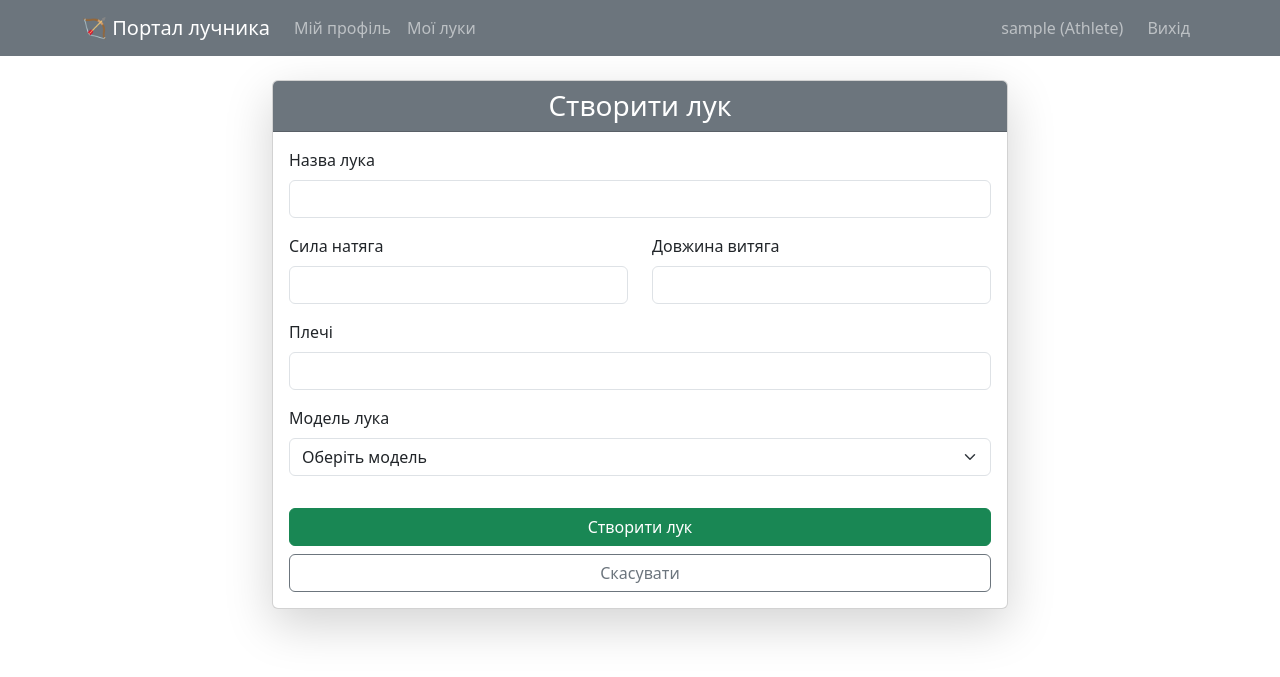
After one commit to Marharet/archer-portal, a Flask app: page /bow/create in a window 1280 px wide. The commit adds this page. Shown: the top 677 px of the page. Run offline with Flask 3, Linux system fonts and the light colour scheme; the visitor is signed in with stand-in values (Sample User, id 1).

Commit message:
Implemented CRUD operations, added a form for editing/adding new bows, and a page displaying account data

```diff
--- a/routes.py
+++ b/routes.py
@@ -54,6 +54,95 @@ def logout():
     return redirect(url_for('login'))
 
 
+# ----------------- МАРШРУТИ ДЛЯ ЛУКІВ ---------------
+
+# перегляд своїх луків
+@app.route('/my_bows')
+@login_required
+def my_bows():
+    bows = db.session.scalars(
+        db.select(Bow).filter_by(athlete_id=current_user.id)
+    ).all()
+    return render_template('forBows/list.html', title='Мої луки', bows=bows, owner_view=True)
+
+# створення одного луку
+@app.route('/bow/create', methods=['GET', 'POST'])
+@login_required
+def create_bow():
+    if request.method == 'POST':
+        try:
+            new_bow = Bow(
+                name=request.form.get('name'),
+                athlete_id=current_user.id,
+                shoulders=request.form.get('shoulders'),
+                draw_weight=float(request.form.get('draw_weight')),
+                draw_length=float(request.form.get('draw_length')),
+                model=request.form.get('model')
+            )
+            db.session.add(new_bow)
+            db.session.commit()
+            flash(f'Лук "{new_bow.name}" успішно створений!', 'success')
+            return redirect(url_for('my_bows'))
+        except Exception as e:
+            flash(f'Помилка створення луку: {e}', 'danger')
+            db.session.rollback()
+
+    MODELS = ['Hotr', 'WiaWis', 'WNS']
+    return render_template('forBows/form.html', title='Створити лук', models=MODELS, bow=None)
+
+# редагування луку
+@app.route('/bow/edit/<int:bow_id>', methods=['GET', 'POST'])
+@login_required
+def edit_bow(bow_id):
+    bow = db.session.get(Bow, bow_id)
+
+    if bow is None or bow.athlete_id != current_user.id:
+        flash('Доступ заборонено або лук не знайдено.', 'danger')
+        return redirect(url_for('my_bows'))
+
+    if request.method == 'POST':
+        try:
+            bow.name = request.form.get('name')
+            # athlete_id не змінюється
+            bow.shoulders = request.form.get('shoulders')
+            bow.draw_weight = float(request.form.get('draw_weight'))
+            bow.draw_length = float(request.form.get('draw_length'))
+            bow.model = request.form.get('model')
+
+            db.session.commit()
+            flash(f'Лук "{bow.name}" успішно оновлено!', 'success')
+            return redirect(url_for('my_bows'))
+        except Exception as e:
+            flash(f'Помилка оновлення луку: {e}', 'danger')
+            db.session.rollback()
+
+    MODELS = ['Hotr', 'WiaWis', 'WNS']
+    return render_template('forBows/form.html', title='Редагувати Лук', models=MODELS, bow=bow)
+
+# видалення луку
+@app.route('/bow/delete/<int:bow_id>', methods=['POST'])
+@login_required
+def delete_bow(bow_id):
+    bow = db.session.get(Bow, bow_id)
+
+    if bow is None or bow.athlete_id != current_user.id:
+        flash('Доступ заборонено або лук не знайдено.', 'danger')
+        return redirect(url_for('my_bows'))
+
+    db.session.delete(bow)
+    db.session.commit()
+    flash('Лук успішно видалено.', 'success')
+    return redirect(url_for('my_bows'))
+
+
+# --------------- СТОРІНКА КОРИСТУВАЧА ---------------
+
+@app.route('/profile')
+@login_required
+def profile():
+    return render_template('profile.html', title='Мій профіль')
+
+
 # ----------------- ГОЛОВНА СТОРІНКА -----------------
 
 @app.route('/')
--- a/templates/base.html
+++ b/templates/base.html
@@ -15,10 +15,10 @@
                 <ul class="navbar-nav me-auto">
                     {% if current_user.is_authenticated %}
                     <li class="nav-item">
-                        <a class="nav-link" href="#">Мій профіль</a>
+                        <a class="nav-link" href="{{ url_for('profile') }}">Мій профіль</a>
                     </li>
                     <li class="nav-item">
-                        <a class="nav-link" href="#">Мої Луки</a>
+                        <a class="nav-link" href="{{ url_for('my_bows')}}">Мої луки</a>
                     </li>
                     {% if current_user.role == 'Admin' %}
                     <li class="nav-item">
@@ -32,12 +32,10 @@
                 </ul>
                 <ul class="navbar-nav">
                     {% if current_user.is_authenticated %}
-                    <li class="nav-item">
-                        <div class="container-fluid">
-                            <span class="navbar-text me-3">
-                                {{ current_user.fio }} ({{ current_user.role }})
-                            </span>
-                        </div>
+                    <li class="nav-item d-flex align-items-center">
+                        <span class="navbar-text me-3">
+                            {{ current_user.fio }} ({{ current_user.role }})
+                        </span>
                     </li>
                     <li class="nav-item">
                         <a class="nav-link" href="{{ url_for('logout') }}">Вихід</a>
--- /dev/null
+++ b/templates/forBows/form.html
@@ -0,0 +1,58 @@
+{% extends "base.html" %}
+
+{% block content %}
+<div class="row justify-content-center">
+    <div class="col-md-8">
+        <div class="card shadow-lg">
+            <div class="card-header bg-secondary text-white">
+                <h3 class="mb-0 text-center">{{ title }}</h3>
+            </div>
+            <div class="card-body">
+                <form method="POST" action="">
+
+
+                    <div class="mb-3">
+                        <label for="name" class="form-label">Назва лука</label>
+                        <input type="text" class="form-control" id="name" name="name"
+                               value="{{ bow.name if bow else '' }}" required>
+                    </div>
+
+                    <div class="row">
+                        <div class="col-md-6 mb-3">
+                            <label for="draw_weight" class="form-label">Сила натяга</label>
+                            <input type="number" step="0.1" class="form-control" id="draw_weight" name="draw_weight"
+                                   value="{{ bow.draw_weight if bow else '' }}" required>
+                        </div>
+                        <div class="col-md-6 mb-3">
+                            <label for="draw_length" class="form-label">Довжина витяга</label>
+                            <input type="number" step="0.1" class="form-control" id="draw_length" name="draw_length"
+                                   value="{{ bow.draw_length if bow else '' }}">
+                        </div>
+                    </div>
+
+                    <div class="mb-3">
+                        <label for="shoulders" class="form-label">Плечі</label>
+                        <input type="text" class="form-control" id="shoulders" name="shoulders"
+                               value="{{ bow.shoulders if bow else '' }}">
+                    </div>
+
+                    <div class="mb-3">
+                        <label for="model" class="form-label">Модель лука</label>
+                        <select class="form-select" id="model" name="model" required>
+                            <option value="" disabled {% if not bow %}selected{% endif %}>Оберіть модель</option>
+                            {% for m in models %}
+                            <option value="{{ m }}" {% if bow and bow.model == m %}selected{% endif %}>{{ m }}</option>
+                            {% endfor %}
+                        </select>
+                    </div>
+
+                    <button type="submit" class="btn btn-success w-100 mt-3">
+                        {% if bow %} Оновити лук {% else %} Створити лук {% endif %}
+                    </button>
+                    <a href="{{ url_for('my_bows') }}" class="btn btn-outline-secondary w-100 mt-2">Скасувати</a>
+                </form>
+            </div>
+        </div>
+    </div>
+</div>
+{% endblock %}
```
Also changed, not shown: templates/forBows/list.html (added, +43 -0 lines), templates/profile.html (added, +31 -0 lines).
